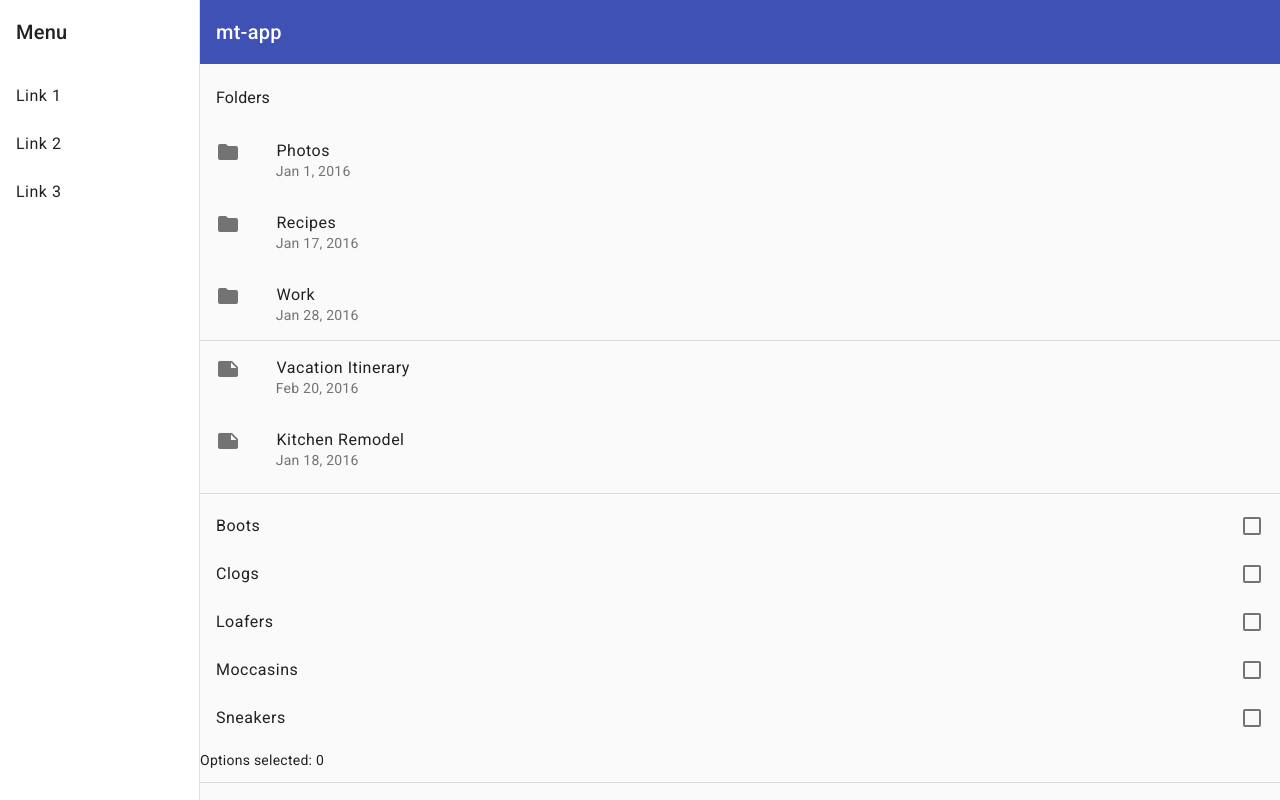
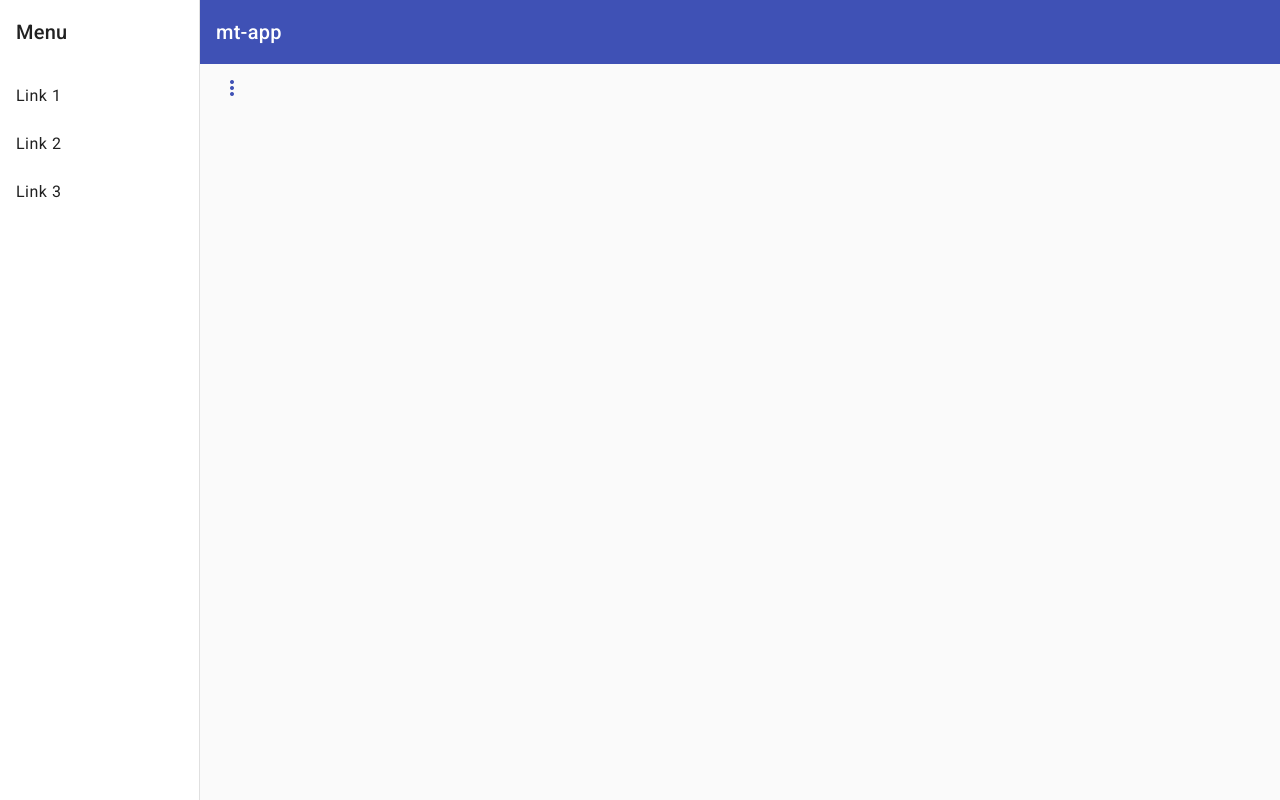
Before and after one commit to mrigankvallabh/mt-app, an Angular app: page / in a window 1280 px wide. Built offline with nearby package versions, Linux system fonts and the light colour scheme.

Commit message:
Added Menu Component

```diff
--- a/src/app/app.module.ts
+++ b/src/app/app.module.ts
@@ -46,6 +46,7 @@ import { FormFieldOverview } from './components/form-field/form-field.component'
 import { GridListComponent } from './components/grid-list/grid-list.component';
 import { InputComponent } from './components/input/input.component';
 import { ListComponent } from './components/list/list.component';
+import { MenuComponent } from './components/menu/menu.component';
 
 @NgModule({
   declarations: [
@@ -84,6 +85,7 @@ import { ListComponent } from './components/list/list.component';
     GridListComponent,
     InputComponent,
     ListComponent,
+    MenuComponent,
   ],
   imports: [
     BrowserModule,
--- /dev/null
+++ b/src/app/components/menu/menu.component.ts
@@ -0,0 +1,17 @@
+import { Component } from '@angular/core';
+
+@Component({
+  selector: 'menu-overview',
+  template: `
+    <button mat-icon-button color="primary" [matMenuTriggerFor]="menu">
+      <mat-icon>more_vert</mat-icon>
+    </button>
+    <mat-menu #menu="matMenu">
+      <button mat-menu-item>Item 1</button>
+      <button mat-menu-item>Item 2</button>
+    </mat-menu>
+  `,
+  styles: [
+  ]
+})
+export class MenuComponent { }
--- a/src/app/ng-navigation/ng-navigation.component.css
+++ b/src/app/ng-navigation/ng-navigation.component.css
@@ -15,3 +15,7 @@
   top: 0;
   z-index: 1;
 }
+
+main {
+  padding: 0 0.5rem;
+}
--- a/src/app/ng-navigation/ng-navigation.component.html
+++ b/src/app/ng-navigation/ng-navigation.component.html
@@ -47,7 +47,8 @@
       <!-- <expansion-panel-overview></expansion-panel-overview> -->
       <!-- <form-field-overview></form-field-overview> -->
       <!-- <grid-list-overview></grid-list-overview> -->
-      <list-overview></list-overview>
+      <!-- <list-overview></list-overview> -->
+      <menu-overview></menu-overview>
     </main>
   </mat-sidenav-content>
 </mat-sidenav-container>
```
